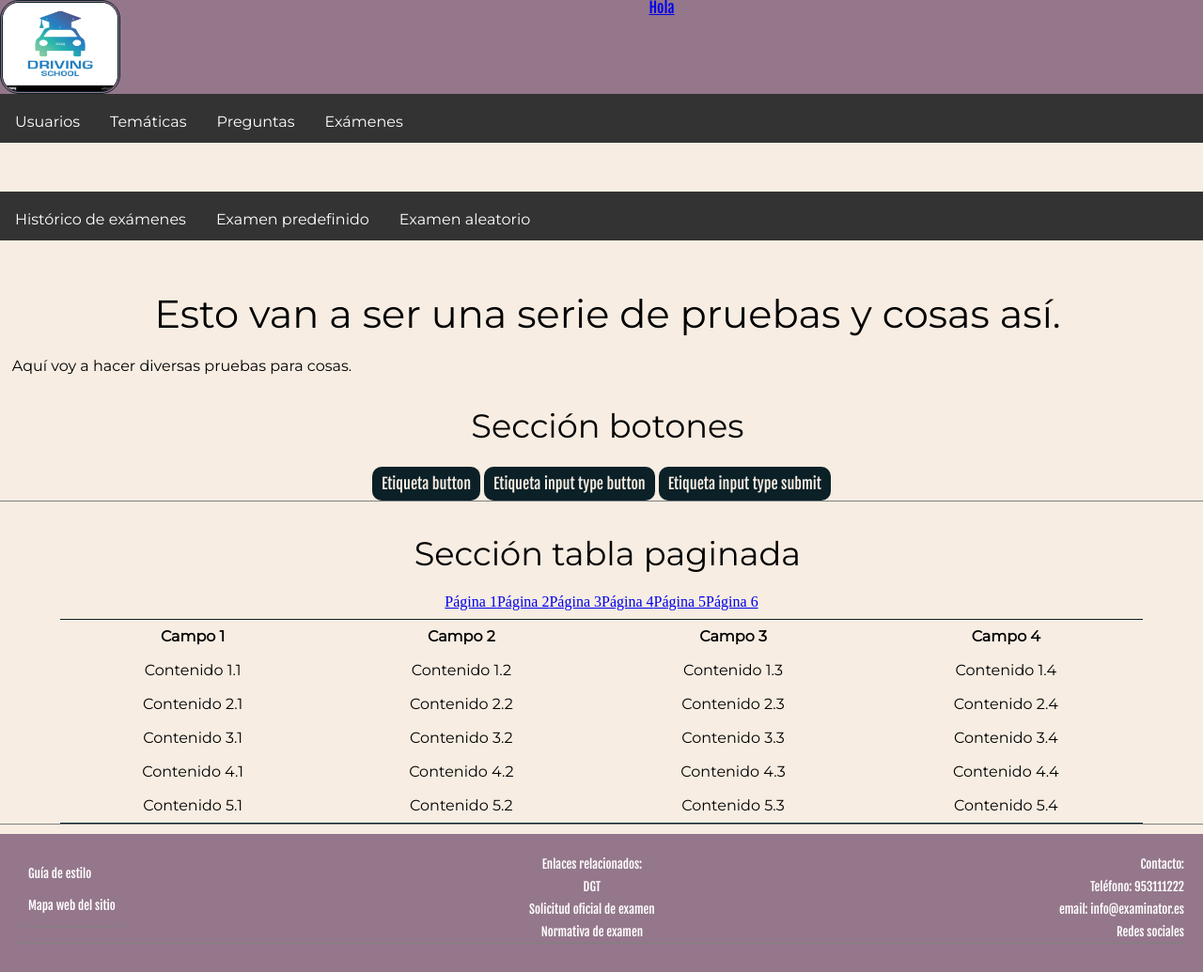
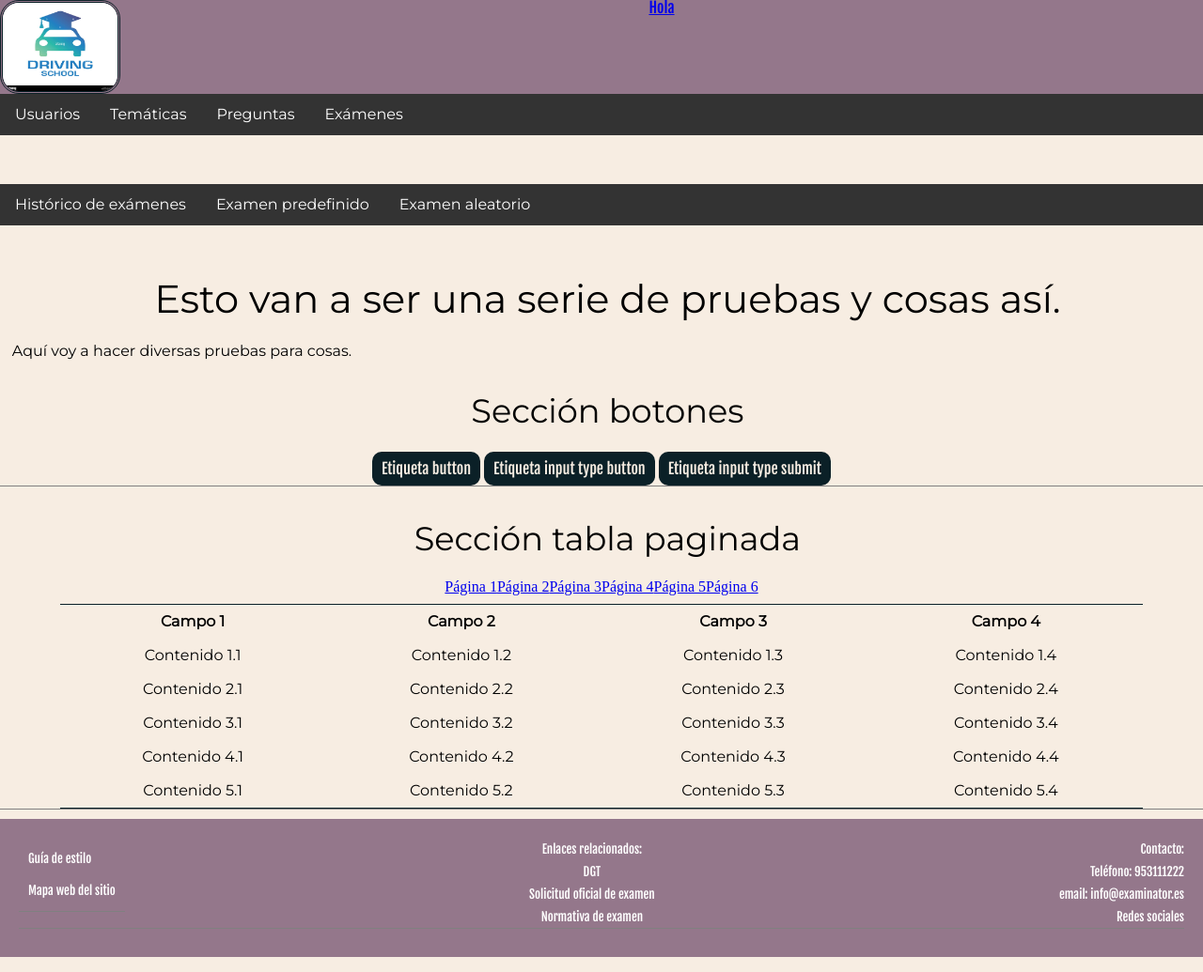
Before and after one commit to gvidald774/autoescuela, a PHP site: page /proyectos/trash/csstest.html in a window 1280 px wide. Shown: the whole page at 94% size. Run offline with PHP 8.4, Linux system fonts and the light colour scheme.

Commit message:
Mixin transition

```diff
--- a/css/main.css
+++ b/css/main.css
@@ -67,9 +67,6 @@ ul {
   text-align: justify;
   font-family: "Montserrat";
   margin-bottom: 1em;
-}
-ul li {
-  margin-top: 0.5em;
 }
 
 html, body {
--- a/scss/components/_buttons.scss
+++ b/scss/components/_buttons.scss
@@ -7,7 +7,8 @@ button, input[type="button"],input[type="submit"]
     background-color: $color_fondo_boton;
     color: $color_letra_boton;
     border-radius: 10px;
-    transition: background-color 0.5s ease-in-out, color 0.5s ease-in-out;
+    @include transicion(background-color, 0.5s, ease-in-out);
+    @include transicion(color, 0.5s, ease-in-out);
     &:hover {
         background-color: $color_fondo_boton_hover;
         color: $color_letra_boton_hover;
--- a/scss/components/_lists.scss
+++ b/scss/components/_lists.scss
@@ -2,8 +2,5 @@ ul {
     list-style-type: circle;
     text-align: justify;
     font-family: 'Montserrat';
-    li {
-        margin-top: 0.5em;
-    }
     margin-bottom: 1em;
 }
--- a/scss/layout/_forms.scss
+++ b/scss/layout/_forms.scss
@@ -11,7 +11,7 @@ form {
         border-radius: 0;
         padding: 1%;
         font-family: 'Montserrat';
-        transition: background-color 0.2s ease-in-out;
+        @include transicion (background-color, 0.2s, ease-in-out);
         &:hover {
             background-color: lightgreen;
         }
@@ -61,7 +61,7 @@ form {
             display: inline-block;
             visibility: visible;
             border: 2px solid $color_fondo_boton;
-            transition: background-color 0.2s ease-in-out;
+            @include transicion (background-color, 0.2s, ease-in-out);
         }
 
         &:checked:after {
--- a/scss/layout/_table.scss
+++ b/scss/layout/_table.scss
@@ -9,12 +9,12 @@ table {
     width: 90%;
 
     tr {
-        transition: background-color 0.3s ease-in-out;
+        @include transicion (background-color, 0.3s, ease-in-out);
         &:hover {
             background-color: $color_tabla_fila;
         }
         td {
-            transition: background-color 0.3s ease-in-out;
+            @include transicion (background-color, 0.3s, ease-in-out);
             &:hover {
                 background-color: $color_tabla_celda;
             }
--- a/scss/utilities/_mixins.scss
+++ b/scss/utilities/_mixins.scss
@@ -4,3 +4,9 @@
     border: $bordercolor 3px $estilo;
     border-radius: 20px;
 }
+
+@mixin transicion($property, $length, $easein) {
+    transition: $property $length $easein;
+    -webkit-transition: $property $length $easein;
+    -moz-transition: $properyt $length $easein;
+}
```
Also changed, not shown: 1 other file.
